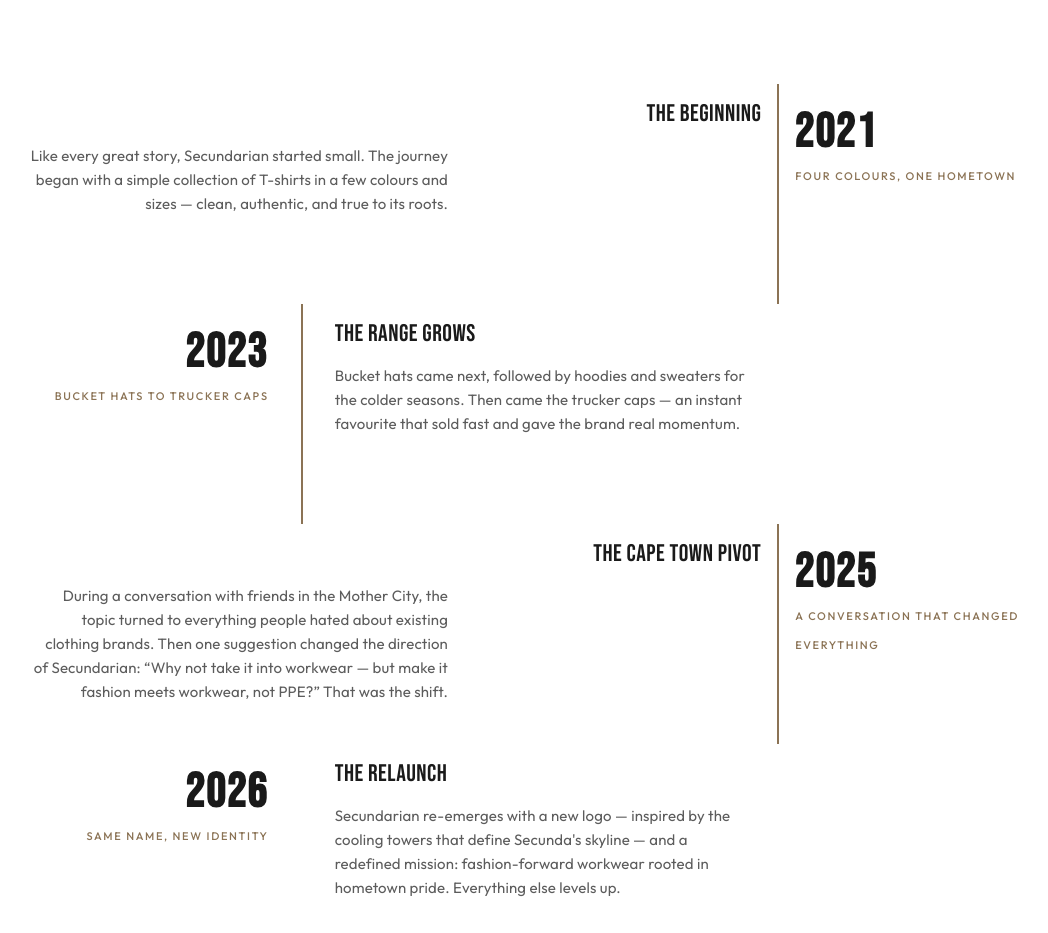
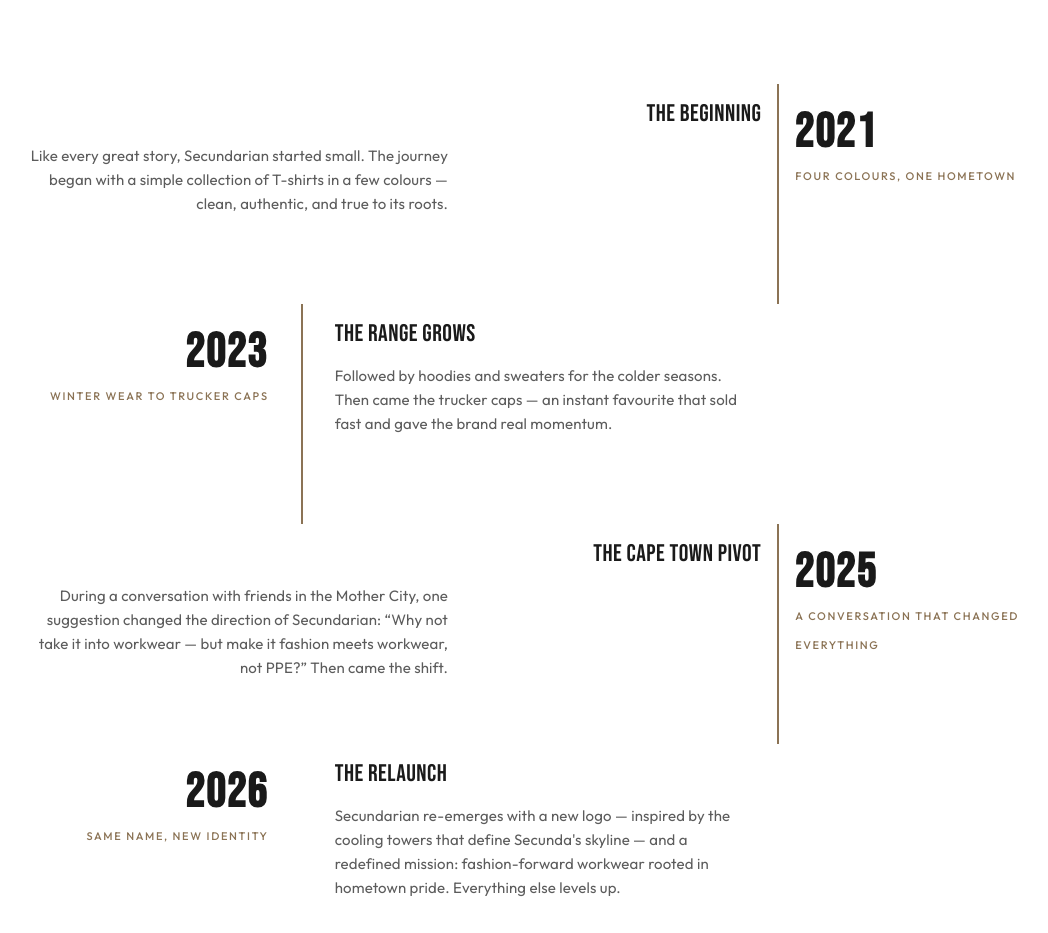
Before and after one commit to dimension9-svar/secundarian, a Next.js app: page / in a window 1280 px wide. Shown: the part 2920-3853 px from the top of the page, without its empty margins (100-1148 px from the left). Built offline with nearby package versions, Linux system fonts and the light colour scheme.

Commit message:
Update timeline descriptions and subtitles

```diff
--- a/src/app/_components/SecundarianTimeline.tsx
+++ b/src/app/_components/SecundarianTimeline.tsx
@@ -33,21 +33,21 @@
     title: "The Beginning",
     subtitle: "Four Colours, One Hometown",
     description:
-      "Like every great story, Secundarian started small. The journey began with a simple collection of T-shirts in a few colours and sizes — clean, authentic, and true to its roots.",
+      "Like every great story, Secundarian started small. The journey began with a simple collection of T-shirts in a few colours — clean, authentic, and true to its roots.",
   },
   {
     year: "2023",
     title: "The Range Grows",
-    subtitle: "Bucket Hats to Trucker Caps",
+    subtitle: "Winter Wear to Trucker Caps",
     description:
-      "Bucket hats came next, followed by hoodies and sweaters for the colder seasons. Then came the trucker caps — an instant favourite that sold fast and gave the brand real momentum.",
+      "Followed by hoodies and sweaters for the colder seasons. Then came the trucker caps — an instant favourite that sold fast and gave the brand real momentum.",
   },
   {
     year: "2025",
     title: "The Cape Town Pivot",
     subtitle: "A Conversation That Changed Everything",
     description:
-      "During a conversation with friends in the Mother City, the topic turned to everything people hated about existing clothing brands. Then one suggestion changed the direction of Secundarian: “Why not take it into workwear — but make it fashion meets workwear, not PPE?” That was the shift.",
+      "During a conversation with friends in the Mother City, one suggestion changed the direction of Secundarian: “Why not take it into workwear — but make it fashion meets workwear, not PPE?” Then came the shift.",
   },
   {
     year: "2026",
```
